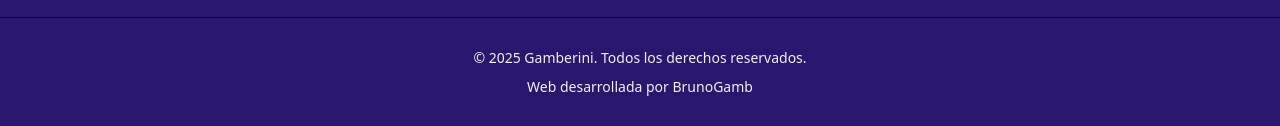
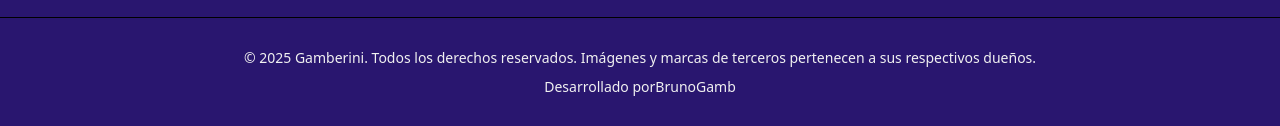
Before and after one commit to Brunogamb/GAMBERINI, a plain HTML site: page contacto.html in a window 1280 px wide. Shown: the part 996-1122 px from the top of the page. Drawn offline with Linux system fonts and the light colour scheme; a small style sheet from the web is missing.

Commit message:
cambio en footer

```diff
--- a/contacto.html
+++ b/contacto.html
@@ -114,8 +114,8 @@
         </div>
         <div class="footer-divider"></div>
         <div class="footer-bottom">
-            <p>&copy; 2025 Gamberini. Todos los derechos reservados.</p>
-            <p class="dev-name">Web desarrollada por <a href="https://github.com/BrunoGamb" target="_blank" class="dev-link">BrunoGamb</a></p>
+            <p>&copy; 2025 Gamberini. Todos los derechos reservados. Imágenes y marcas de terceros pertenecen a sus respectivos dueños.</p>
+            <p class="dev-name">Desarrollado por<a href="https://github.com/BrunoGamb" target="_blank" class="dev-link">BrunoGamb</a></p>
         </div>
     </footer>
     <script src="carrusel.js"></script>
```
Also changed, not shown: index.html (+2 -2 lines), servicio-tecnico.html (+2 -2 lines), sobre-nosotros.html (+2 -2 lines).
